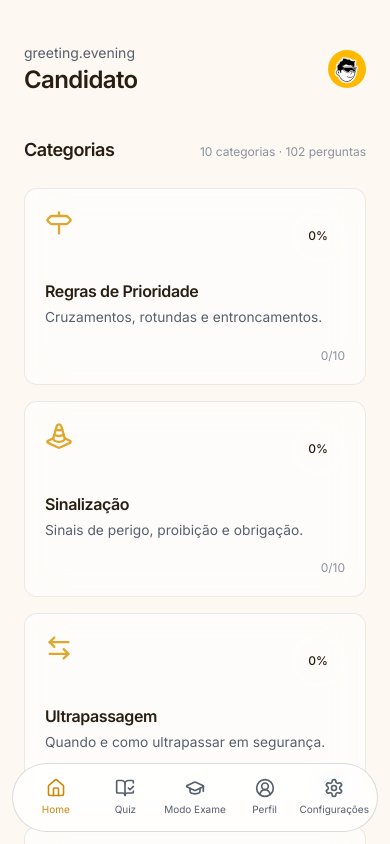
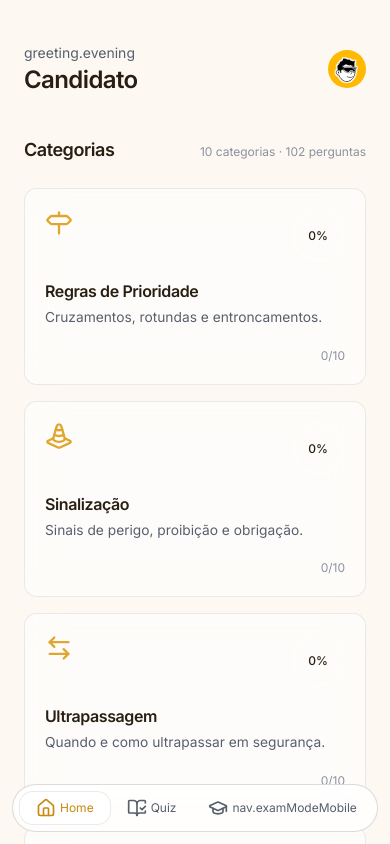
Before and after one commit to makeneto/master-driver, a Next.js app: page / in a window 390 px wide. Shown: the top 844 px of the page. Built offline with nearby package versions, Linux system fonts and the light colour scheme.

Commit message:
fix: update exam label and improve MobileNav layout

```diff
--- a/src/components/layout/mobile-nav.tsx
+++ b/src/components/layout/mobile-nav.tsx
@@ -19,12 +19,11 @@ export function MobileNav() {
   const ITEMS = [
     { href: "/", label: t("nav.home"), icon: Home },
     { href: "/quiz", label: t("nav.quiz"), icon: BookOpenCheck },
-    { href: "/exam", label: t("nav.examMode"), icon: GraduationCap },
-    { href: "/profile", label: t("nav.profile"), icon: UserCircle2 },
+    { href: "/exam", label: t("nav.examModeMobile"), icon: GraduationCap },
     { href: "/settings", label: t("nav.settings"), icon: Settings },
   ]
   return (
-    <nav className="glass-strong fixed inset-x-3 bottom-3 z-40 flex items-center justify-between rounded-full px-2 py-2 lg:hidden">
+    <nav className="glass-strong fixed inset-x-3 bottom-3 z-40 flex items-center justify-between rounded-full p-1.5 lg:hidden">
       {ITEMS.map((item) => {
         const active = pathname === item.href
         return (
@@ -32,9 +31,9 @@ export function MobileNav() {
             key={item.href}
             href={item.href}
             className={cn(
-              "flex flex-1 flex-col items-center gap-1 rounded-xl py-1.5 text-[10px] transition-colors",
+              "flex items-center gap-1 rounded-xl py-1.5 px-4 text-xs transition-colors",
               active
-                ? "text-[var(--color-gold)]"
+                ? "glass text-[var(--color-gold)]"
                 : "text-[var(--color-text-muted)]",
             )}
           >
```
